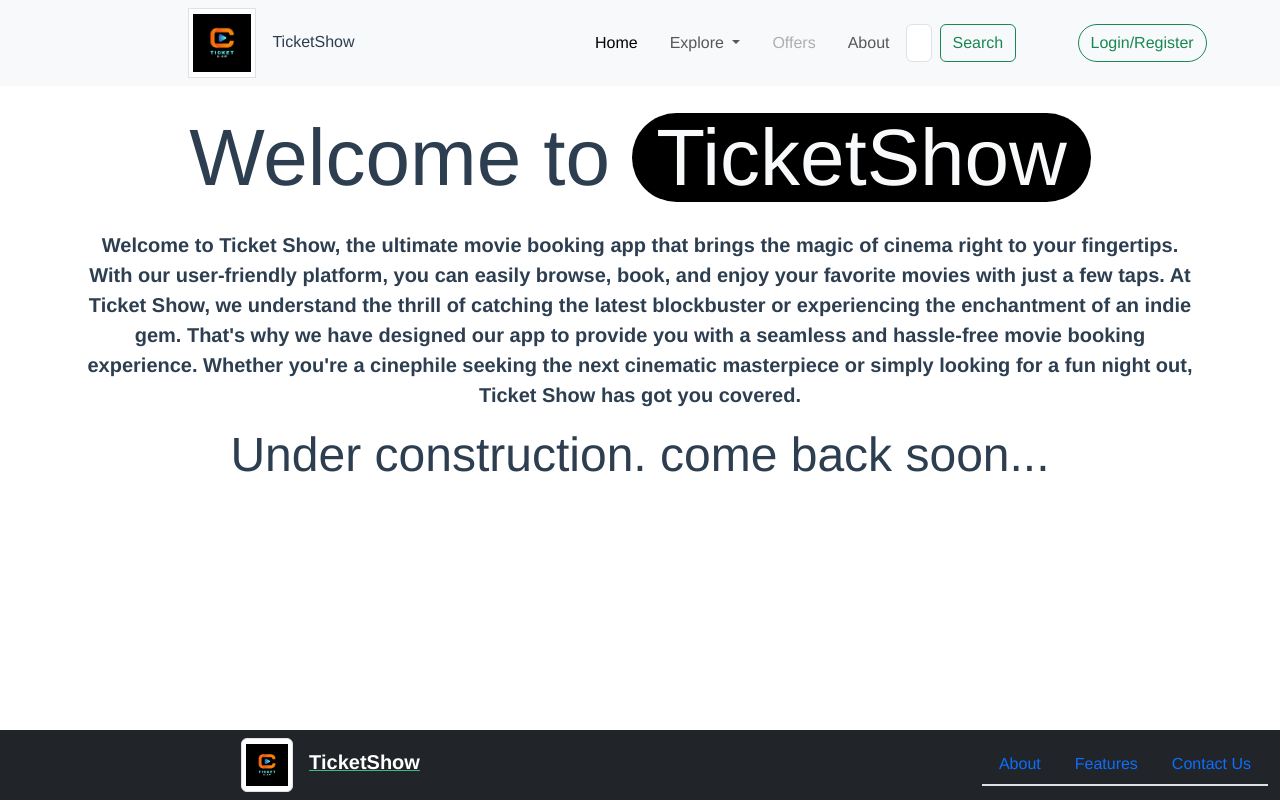
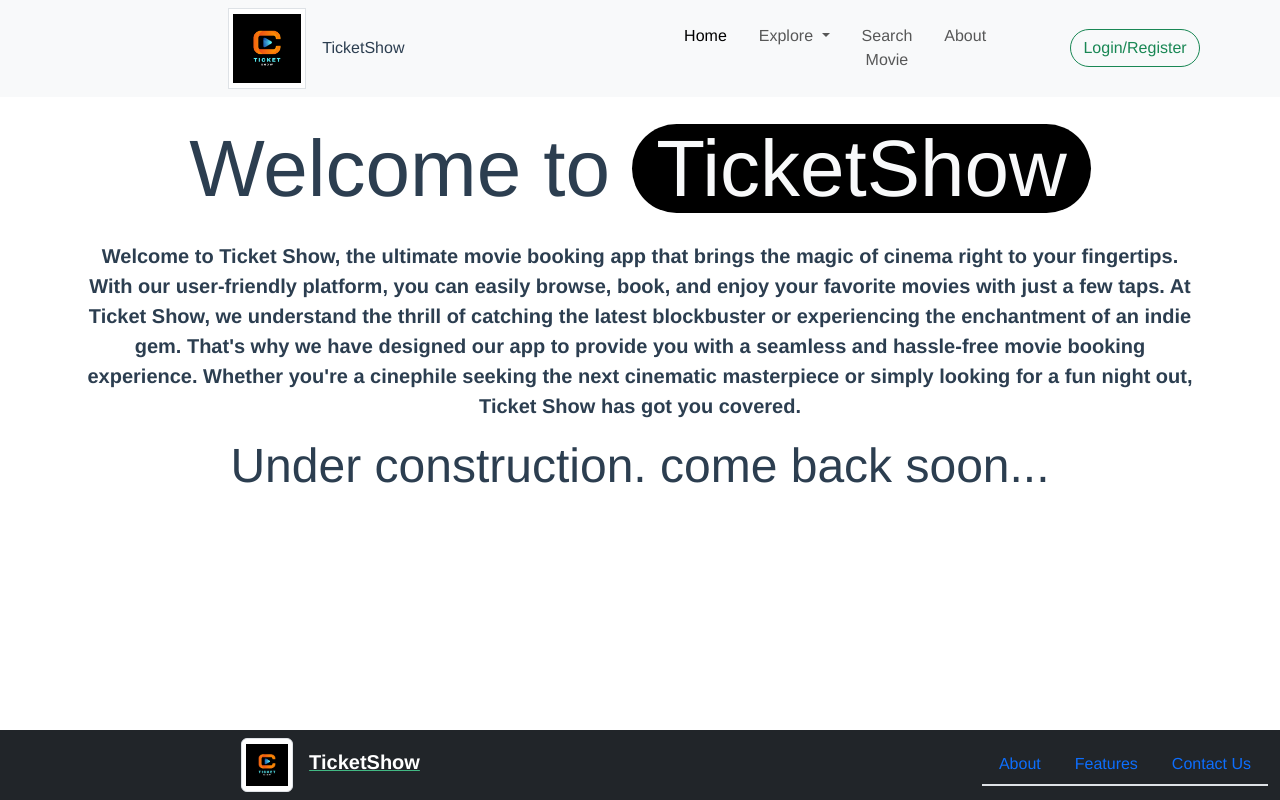
Before and after one commit to asdsyd/appdev2, a Vue app in the folder ticketshow/: page / in a window 1280 px wide. Built offline with nearby package versions, Linux system fonts and the light colour scheme.

Commit message:
user search page and search

```diff
--- a/ticketshow/src/router/index.js
+++ b/ticketshow/src/router/index.js
@@ -111,6 +111,11 @@ const routes = [
     path: "/contactUs",
     name: "ContactUs",
     component: () => import("../views/ContactUs.vue"),
+  },
+  {
+    path: "/search",
+    name: "Search",
+    component: () => import("../views/MovieSearch.vue")
   }
 ];
 
--- a/ticketshow/src/views/MovieSearch.vue
+++ b/ticketshow/src/views/MovieSearch.vue
@@ -6,7 +6,12 @@ import UserNavBar from "@/views/UserNavBar.vue";
 
 <template>
   <user-nav-bar/>
-
+  <div class="container mt-4 ">
+    <form class="d-flex" role="search">
+      <input class="form-control me-2 rounded-pill" type="search" placeholder="Search for a Movie..." aria-label="Search">
+      <button class="btn btn-outline-success rounded-pill" type="submit">Search</button>
+    </form>
+  </div>
   <user-bottom-nav-bar/>
 
 </template>
--- a/ticketshow/src/views/UserLoggedNavBar.vue
+++ b/ticketshow/src/views/UserLoggedNavBar.vue
@@ -30,16 +30,12 @@
             </ul>
           </li>
           <li class="nav-item mx-2">
-            <a class="nav-link disabled">Offers</a>
+            <router-link :to="'/Search'" class="nav-link ">Search Movie</router-link>
           </li>
           <li class="nav-item mx-2">
             <router-link :to="'/about'" class="nav-link" >About</router-link>
           </li>
         </ul>
-        <form class="d-flex" role="search">
-          <input class="form-control me-2" type="search" placeholder="Search" aria-label="Search">
-          <button class="btn btn-outline-success" type="submit">Search</button>
-        </form>
         <div class="container">
           <button class="btn btn-outline-success rounded-pill" type="submit" @click="logout">Logout</button>
 
--- a/ticketshow/src/views/UserNavBar.vue
+++ b/ticketshow/src/views/UserNavBar.vue
@@ -28,16 +28,12 @@
             </ul>
           </li>
           <li class="nav-item mx-2">
-            <a class="nav-link disabled">Offers</a>
+            <router-link :to="'/Search'" class="nav-link ">Search Movie</router-link>
           </li>
           <li class="nav-item mx-2">
             <router-link :to="'/about'" class="nav-link" >About</router-link>
           </li>
         </ul>
-        <form class="d-flex"  role="search" @submit.prevent="handlesearcher">
-          <input class="form-control me-2" v-model="search" type="search" placeholder="Search" aria-label="Search">
-          <button class="btn btn-outline-success" type="submit">Search</button>
-        </form>
         <div class="container">
           <router-link :to="'/user/login'" class="btn btn-outline-success rounded-pill" type="submit">Login/Register</router-link>
 
@@ -54,10 +50,10 @@ import router from '@/router';
 import UserLoggedNavBar from "@/views/UserLoggedNavBar.vue";
 import {ref} from "vue";
 
-const search = ref(null)
-const handlesearcher = ()=>{
-router.push('/Search/'+ search.value)
-}
+// const search = ref(null)
+// const handlesearcher = ()=>{
+// router.push('/Search/'+ search.value)
+// }
 const logout = () => {
   store.commit("removeuser");
   router.push("/user/login");
```
